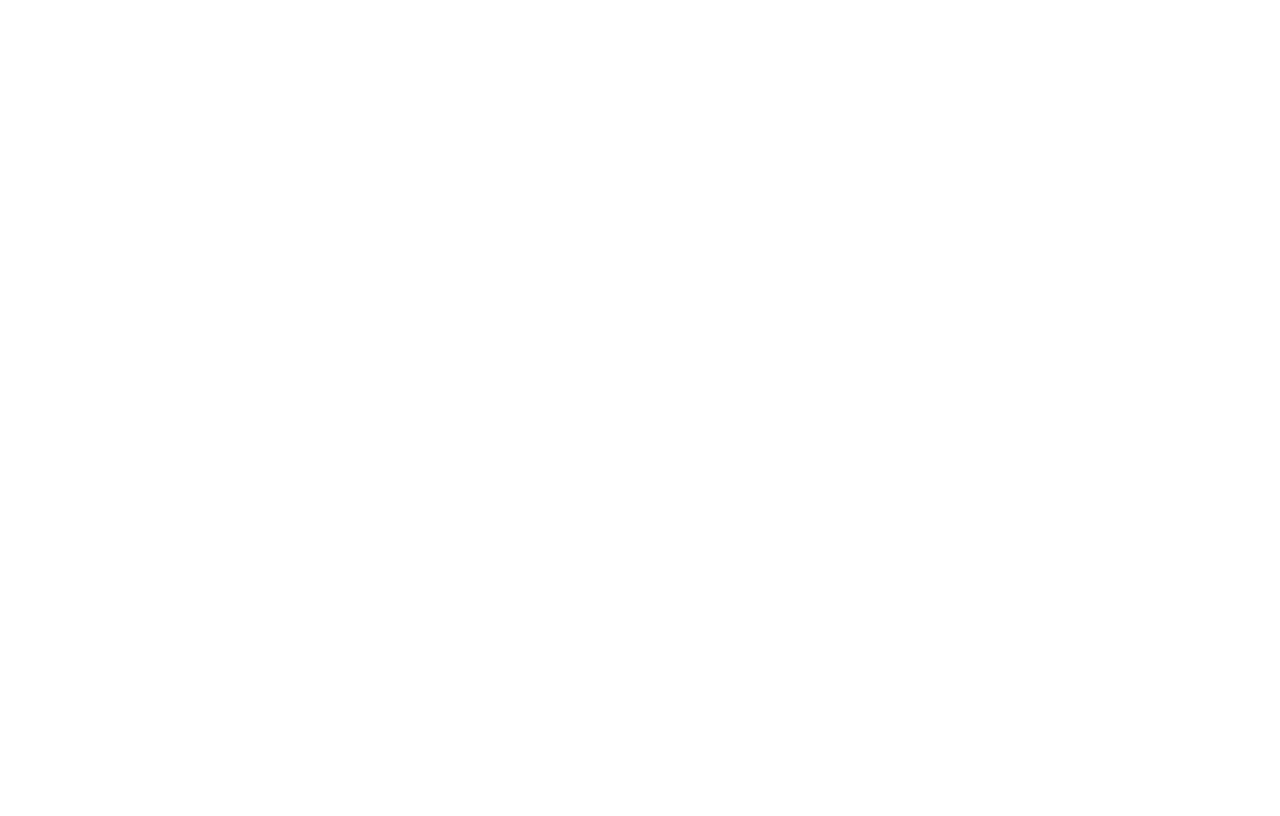
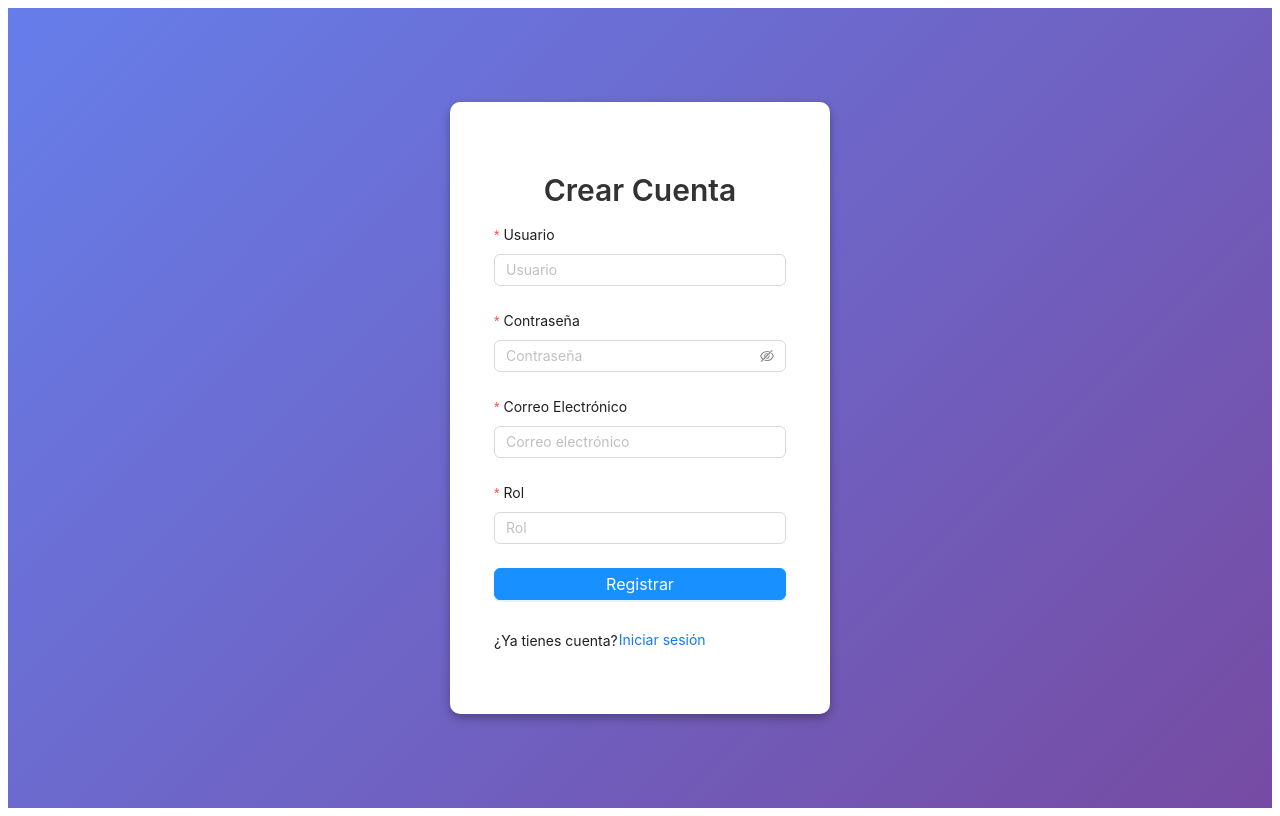
Before and after one commit to AlucardPonce/Development, a React (Create React App) app in the folder task-app/: page /register in a window 1280 px wide. Before the commit this address had no page. Built offline with nearby package versions, Linux system fonts and the light colour scheme.

Commit message:
Registro funcionando sin hash

```diff
--- a/task-app/package.json
+++ b/task-app/package.json
@@ -9,6 +9,7 @@
     "@testing-library/react": "^16.2.0",
     "@testing-library/user-event": "^13.5.0",
     "antd": "^5.24.1",
+    "axios": "^1.7.9",
     "dotenv": "^16.4.7",
     "express": "^4.21.2",
     "firebase-admin": "^13.1.0",
--- a/task-app/src/index.js
+++ b/task-app/src/index.js
@@ -4,6 +4,7 @@
 import LandingPage from "./layouts/pages/LandingPage";
 import LoginPage from "./layouts/pages/LoginPage";
 import DashboardPage from "./layouts/pages/DashboardPage";
+import RegisterPage from "./layouts/pages/register";
 
 const App = () => {
   return (
@@ -12,6 +13,7 @@
         <Route path="/" element={<LandingPage />} />
         <Route path="/login" element={<LoginPage />} />
         <Route path="/dashboard" element={<DashboardPage />} />
+        <Route path="/register" element={<RegisterPage />} />
       </Routes>
     </Router>
   );
--- a/task-app/src/layouts/pages/register.jsx
+++ b/task-app/src/layouts/pages/register.jsx
@@ -14,13 +14,13 @@
     setFormError("");
 
     const { username, password, gmail, rol } = values;
-    const last_login = new Date().toISOString(); // Obtener la fecha y hora actual
+    const last_login = new Date().toISOString(); // Fecha actual en formato ISO
 
     const payload = {
       username,
       password,
       gmail,
-      last_login,
+      last_login, // Se incluye la fecha actual aquí
       rol,
     };
 
@@ -59,8 +59,7 @@
             label="Usuario"
             name="username"
             rules={[{ required: true, message: "Por favor, ingrese su usuario" }]}
-            validateStatus={formError ? "error" : ""}
-            help={formError && formError}
+
           >
             <Input placeholder="Usuario" />
           </Form.Item>
@@ -70,10 +69,10 @@
             name="password"
             rules={[
               { required: true, message: "Ingrese su contraseña" },
-              { min: 6, message: "Debe tener al menos 6 caracteres" },
+              { min: 8, message: "Debe tener al menos 8 caracteres" },
+              { pattern: /[A-Z]/, message: "La contraseña debe contener al menos una letra mayúscula" },
+              { pattern: /\d/, message: "La contraseña debe contener al menos un número" },
             ]}
-            validateStatus={formError ? "error" : ""}
-            help={formError && formError}
           >
             <Input.Password placeholder="Contraseña" />
           </Form.Item>
@@ -81,9 +80,10 @@
           <Form.Item
             label="Correo Electrónico"
             name="gmail"
-            rules={[{ required: true, message: "Por favor, ingrese su correo electrónico" }]}
-            validateStatus={formError ? "error" : ""}
-            help={formError && formError}
+            rules={[
+              { required: true, message: "Por favor, ingrese su correo electrónico" },
+              { type: "email", message: "El correo electrónico no es válido" },
+            ]}
           >
             <Input placeholder="Correo electrónico" />
           </Form.Item>
@@ -92,11 +92,13 @@
             label="Rol"
             name="rol"
             rules={[{ required: true, message: "Por favor, seleccione su rol" }]}
-            validateStatus={formError ? "error" : ""}
-            help={formError && formError}
           >
             <Input placeholder="Rol" />
           </Form.Item>
+
+          {formError && (
+            <p style={styles.errorMessage}>{formError}</p>
+          )}
 
           <Form.Item>
             <Button
```
Also changed, not shown: 2 other files (tests, documents, lock files or other folders).
